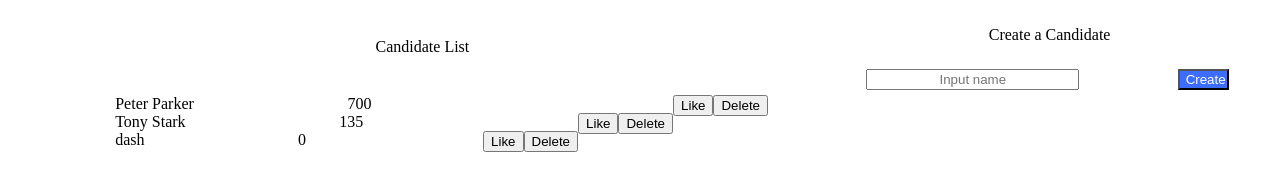
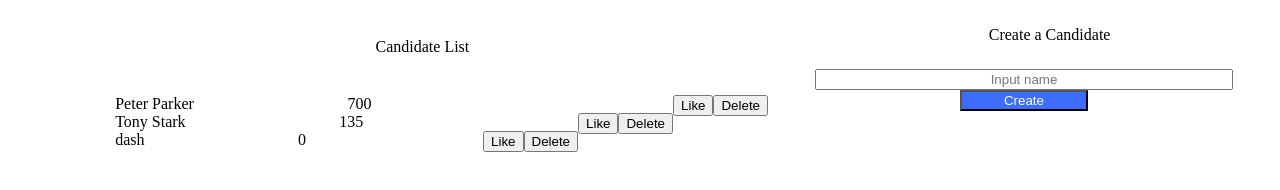
Before and after one commit to fhcsulb/Homework-6, a website: page website/index.html in a window 1280 px wide. Drawn offline with Linux system fonts and the light colour scheme.

Commit message:
Added multi-level CSS selectors to position Like, Delete, and Create button.

```diff
--- a/website/style.css
+++ b/website/style.css
@@ -24,9 +24,11 @@ p {
     margin-left: 15%;
 }
 
-button#submit {
-    width: 10%;
-    margin-right: 10%;
+div#add button#submit {
+    width: 25%;
+    margin: auto;
+    position: relative;
+    text-align: center;
     background-color: #3C6DFC;
     color: white;
 }
@@ -37,12 +39,12 @@ form {
 }
 
 input{
-    width: 40%;
+    width: 80%;
     text-align: center;
 }
 
-button{
-    padding-left: -25%;
+div#candidate div button{
+
     float: right;
 }
 
```
